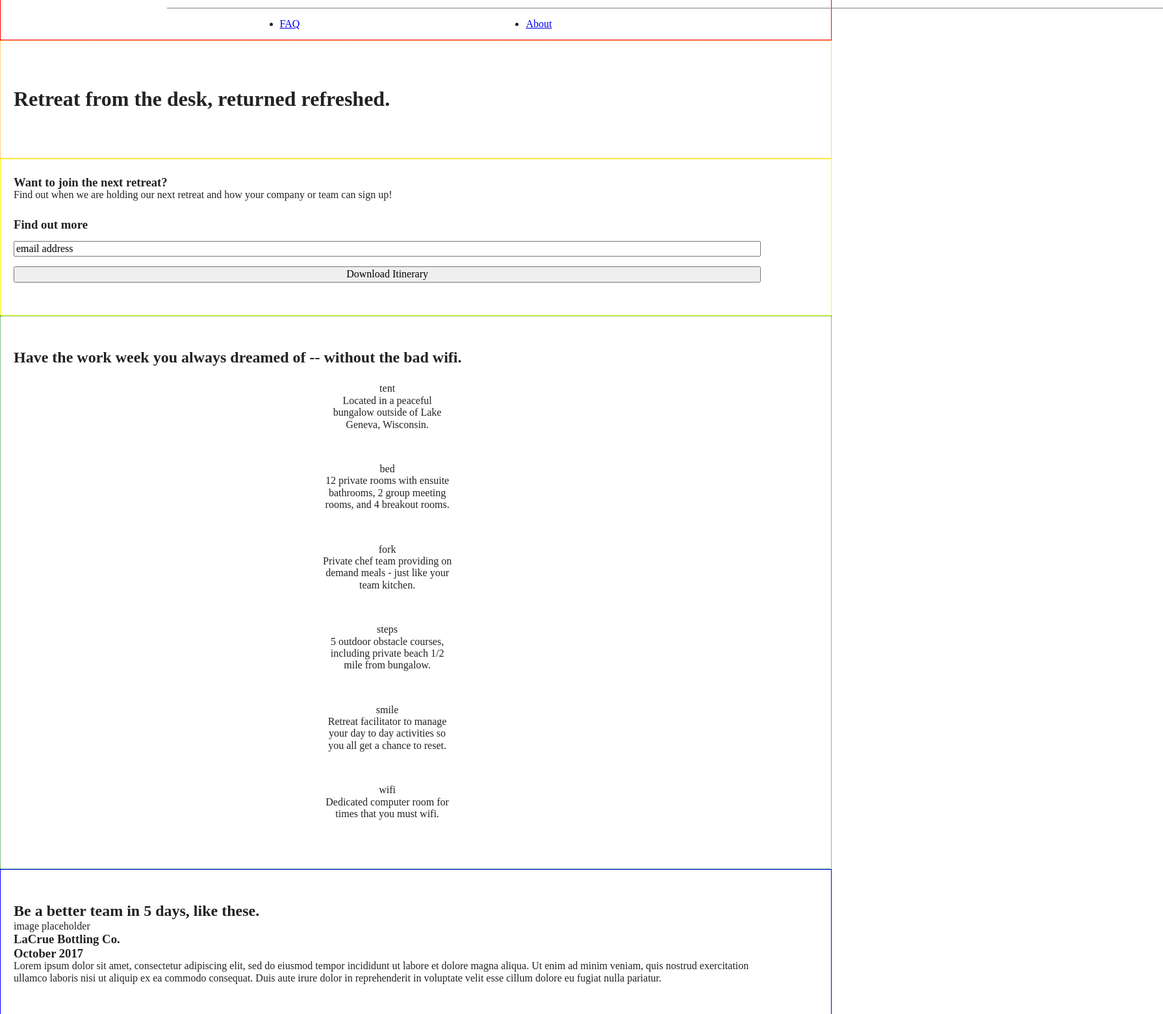
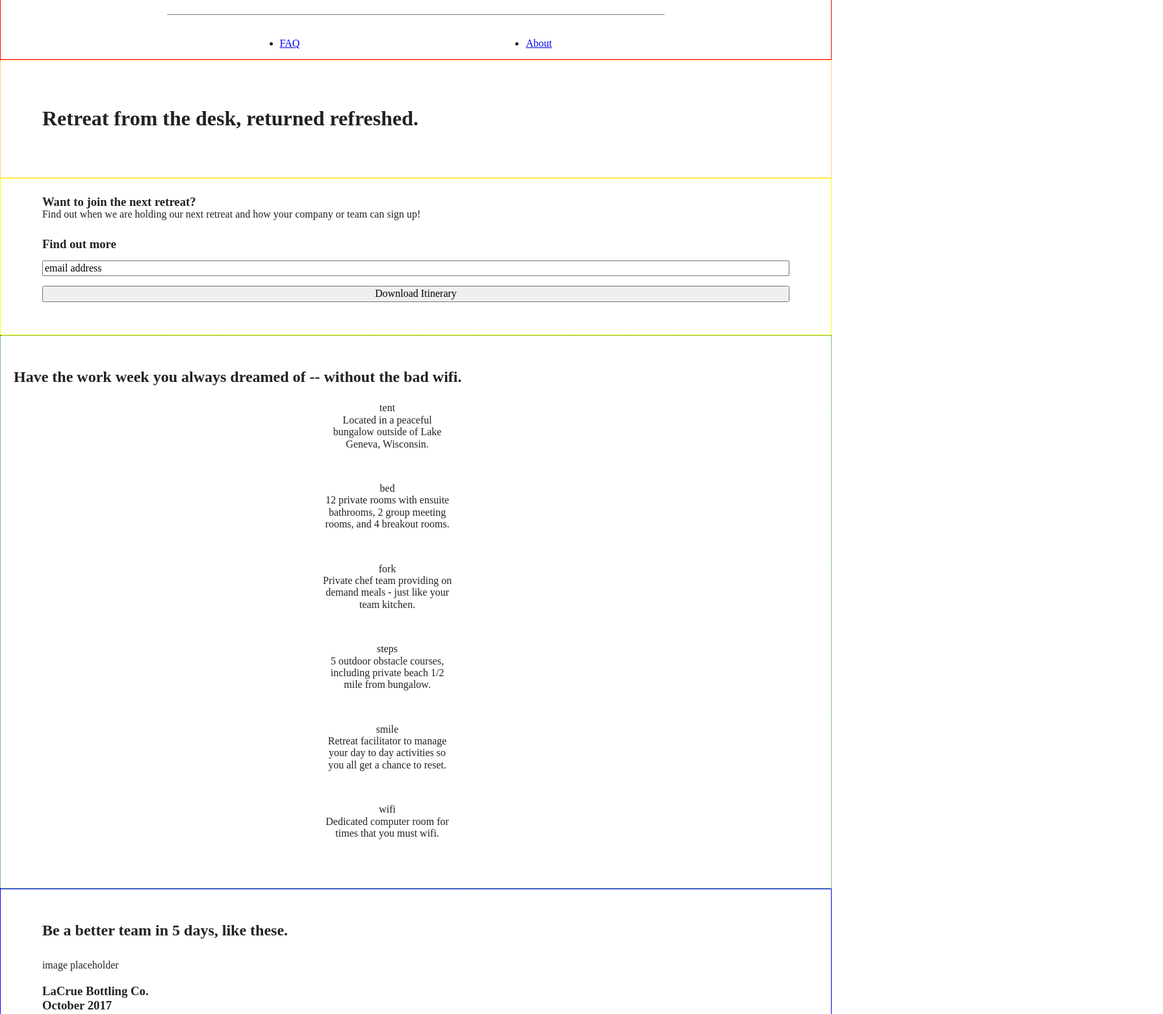
Before and after one commit to gbonds/unplugged-retreat, a website built with Parcel: page index.html in a window 1280 px wide. Shown: the part 59-1620 px from the top of the page at 65% size, 1790 px wide, since content can reach past the window. Built offline with nearby package versions, Linux system fonts and the light colour scheme.

Commit message:
Edited based on Skillcrush resolution code

```diff
--- a/css/main.css
+++ b/css/main.css
@@ -163,8 +163,10 @@ footer .content-wrapper {
     }
 
   .header-divider {
-    border-top: 1px solid gray;
-    width: 200%;
+    width: 100%;
+    height: 1px;
+    margin: 10px 0 20px 0;
+    background-color: grey;
     /* how to make this 100% across page if it's in wrapper that 60%? */
   }
 
@@ -193,7 +195,20 @@ footer .content-wrapper {
 
   /* --------------- Hero --------------- */
 
+  .hero-area {
+    display: flex;
+    justify-content: center;
+    flex-flow: row wrap;
+  }
+
   /* --------------- Newsletter --------------- */
+
+  aside {
+    display: flex;
+    justify-content: center;
+    align-items: center;
+    flex-flow: row wrap;
+  }
 
   aside .content-wrapper {
     padding: 0 0 50px 0; /* overrides 50px padding-top set by base content-wrapper */
@@ -214,6 +229,7 @@ footer .content-wrapper {
   }
 
   /* --------------- Features --------------- */
+
   .features-items {
     display: flex;
     justify-content: center;
@@ -228,7 +244,28 @@ footer .content-wrapper {
 
   /* --------------- Reviews --------------- */
 
+  .reviews {
+    display: flex;
+    justify-content: center;
+    flex-flow: row wrap;
+  }
+
+  .reviews h2 {
+    padding-bottom: 30px;
+  }
+
+  .reviews h3 {
+    padding: 20px 0;
+  }
+
 /* ---------- Base FAQ Styles ---------- */
+
+.faq {
+  display: flex;
+  justify-content: center;
+  align-items: center;
+  flex-flow: row wrap;
+}
 
 .faq-content {
   padding-top: 50px;
@@ -240,9 +277,23 @@ footer .content-wrapper {
 
 /* ---------- Base About Styles ---------- */
 
+.mission {
+  display: flex;
+  justify-content: center;
+  align-items: center;
+  flex-flow: row wrap;
+}
+
 .mission-content p {
   padding-top: 20px;
 }
+
+/* .contact-section {
+  display: flex;
+  justify-content: center;
+  align-items: center;
+  flex-flow: row wrap;
+}  leaving this from Skillcrush resolution code, but it messes up the left margin */
 
 .contact-content h4 {
   padding-top: 20px;
```
